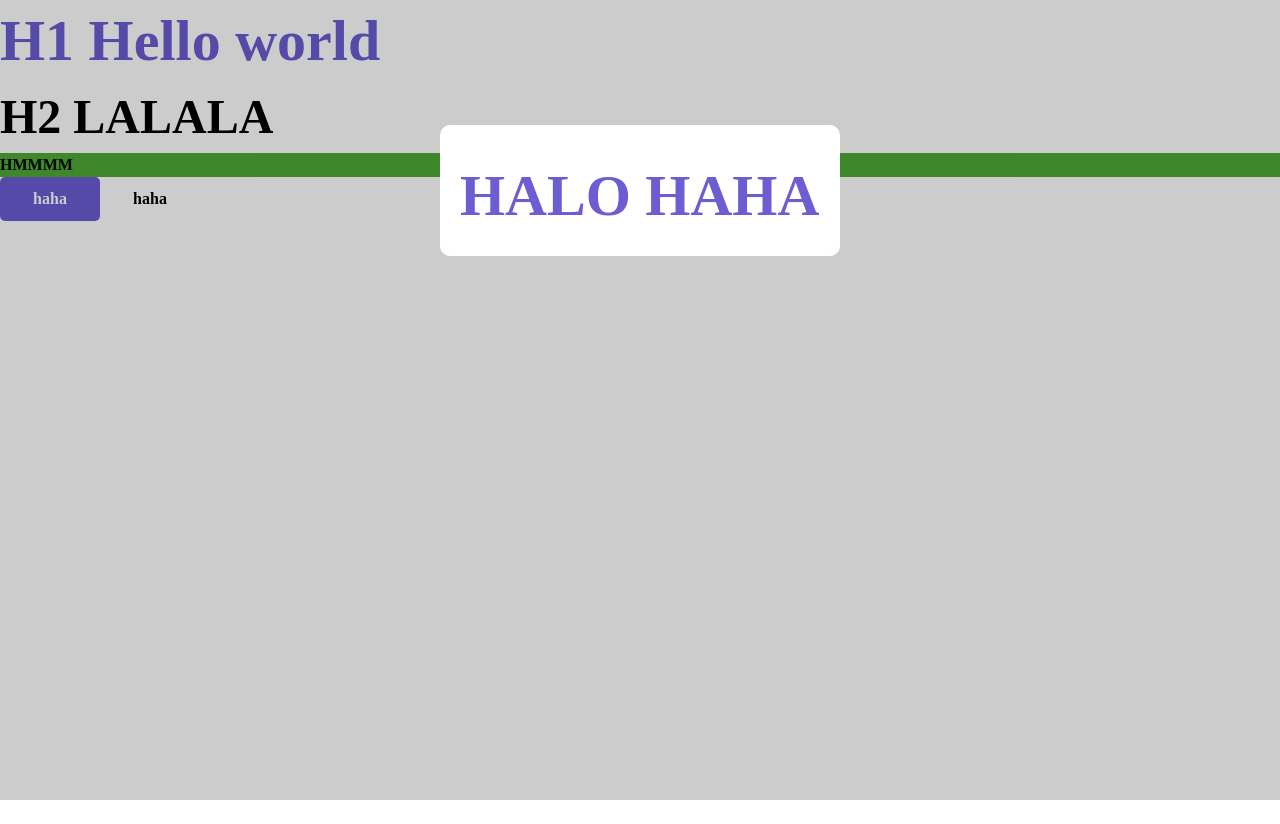
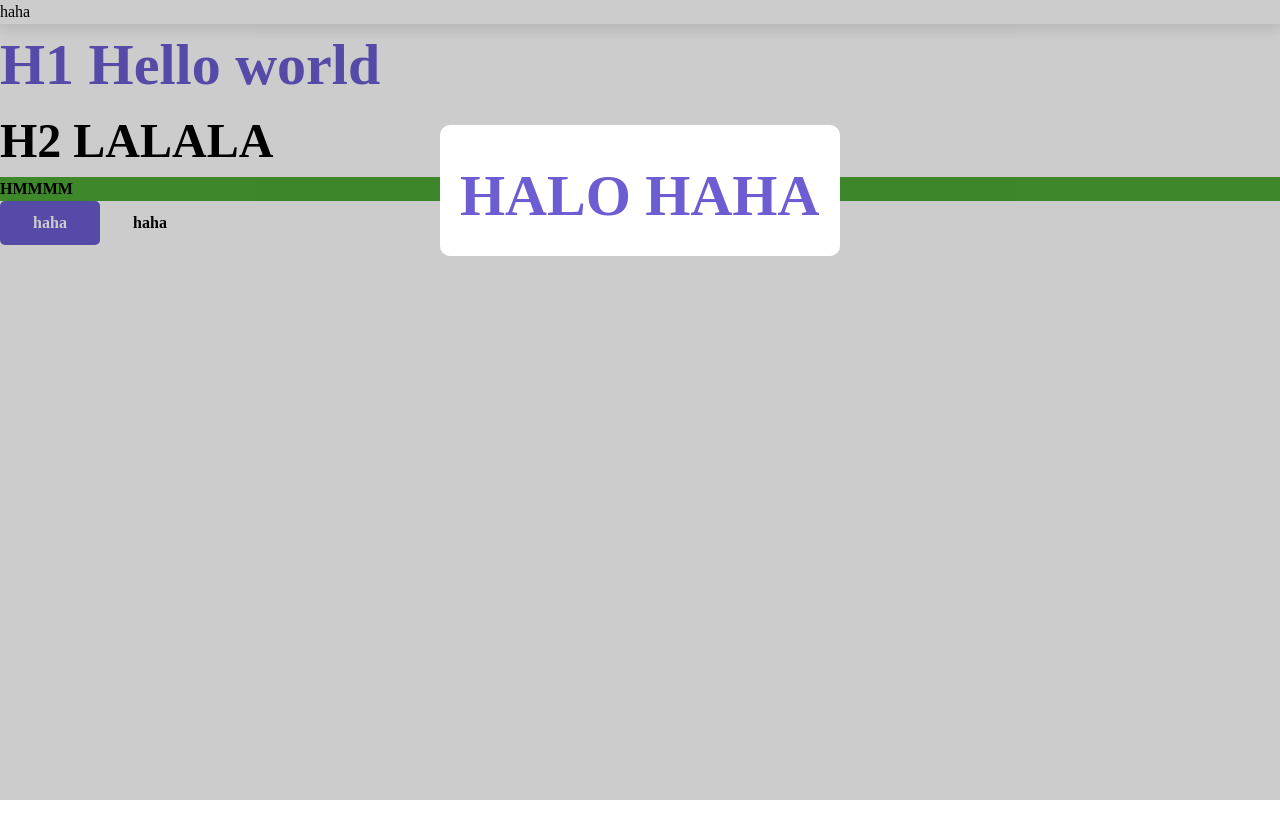
Before and after one commit to nandazman/init-next, a Next.js app: page / in a window 1280 px wide. Before the commit the page ends 800 px from the top, so only its background shows below. Built offline with nearby package versions, Linux system fonts and the light colour scheme; a web font is replaced by a local one.

Commit message:
update layout

```diff
--- /dev/null
+++ b/src/components/Layout/Home.jsx
@@ -0,0 +1,12 @@
+import { NavbarHome } from "../Navigation/Home";
+
+export const LayoutHome = ({ children }) => {
+  return (
+    <>
+      <NavbarHome />
+      <div className="min-h-screen">
+        <main>{children}</main>
+      </div>
+    </>
+  );
+};
--- /dev/null
+++ b/src/components/Navigation/Home.jsx
@@ -0,0 +1,3 @@
+export const NavbarHome = ({ children }) => {
+  return <nav className="relative bg-white shadow-normal">haha</nav>;
+};
--- a/src/pages/index.jsx
+++ b/src/pages/index.jsx
@@ -1,11 +1,13 @@
 import { Button } from "@/components/Button/Button";
 import { ButtonPurple } from "@/components/Button/ButtonPurple";
+import { LayoutHome } from "@/components/Layout/Home";
 import { Modal } from "@/components/Modal/Modal";
 import Head from 'next/head';
 
 export default function Home() {
   return (
     <div data-testid="page-index">
+      <LayoutHome>
         <Head>
           <title>Create Next App</title>
           <meta name="description" content="Generated by create next app" />
@@ -26,6 +28,7 @@ export default function Home() {
             HALO HAHA
           </h1>
         </Modal>
+      </LayoutHome>
     </div>
   );
 }
--- a/tailwind.config.js
+++ b/tailwind.config.js
@@ -29,6 +29,9 @@ module.exports = {
       xl: "1200px",
     },
     extend: {
+      boxShadow: {
+        normal: "0px 6px 13px rgba(0, 0, 0, 0.1)",
+      },
       borderRadius: {
         "10px": "10px",
       },
```
Lines whose indentation alone changed are shown as unchanged.
